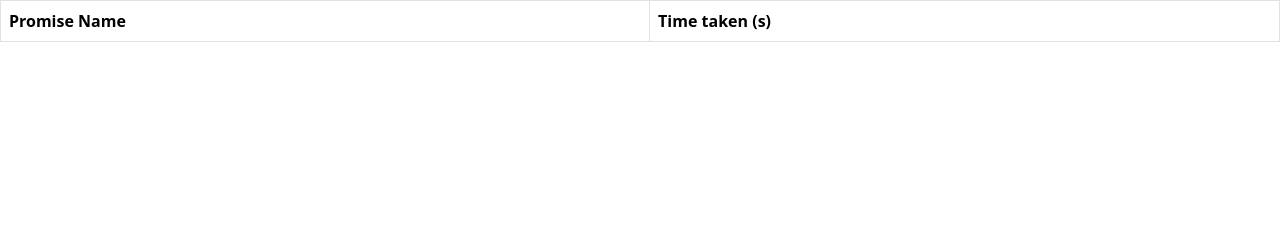
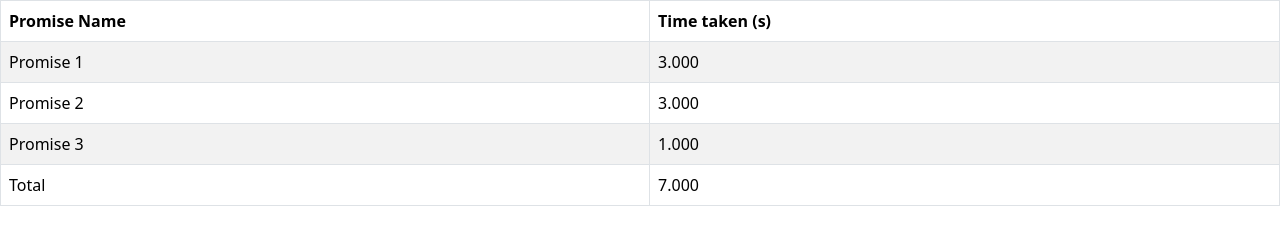
Before and after one commit to acciojob/wait-for-multiple-promises-sachin7con, a website: page main.html in a window 1280 px wide. Drawn offline with nearby package versions, Linux system fonts and the light colour scheme.

Commit message:
created a submission

```diff
--- a/script.js
+++ b/script.js
@@ -1 +1,53 @@
-//your JS code here. If required.
+//SGN your JS code here. If required.
+const randomTime = () => Math.floor(Math.random() * 3 + 1) * 1000;
+
+let promise1 = new Promise((resolve, reject) => {
+    setTimeout(() => {
+        resolve("Promise 1");
+    }, randomTime());
+});
+
+let promise2 = new Promise((resolve, reject) => {
+    setTimeout(() => {
+        resolve("Promise 2");
+    }, randomTime());
+});
+
+let promise3 = new Promise((resolve, reject) => {
+    setTimeout(() => {
+        resolve("Promise 3");
+    }, randomTime());
+});
+
+let arr = [promise1, promise2, promise3];
+let output = document.getElementById('output');
+let rowLoading = document.createElement('tr');
+let textLoading = "Loading. . .";
+let td = document.createElement('td');
+td.colSpan = 2;
+td.textContent = textLoading;
+rowLoading.appendChild(td);
+output.appendChild(rowLoading);
+
+Promise.all(arr)
+    .then((results) => {
+        output.deleteRow(0);
+        let totalTime = 0;
+        results.forEach((result) => {
+            const row = output.insertRow();
+            const col1 = row.insertCell();
+            const col2 = row.insertCell();
+            col1.textContent = result;
+            const timeTaken = randomTime() / 1000; // Storing the random time in a variable
+            col2.textContent = timeTaken.toFixed(3); // Using the stored random time in the calculation
+            totalTime += timeTaken;
+        });
+        const totalRow = output.insertRow();
+        const totalCell1 = totalRow.insertCell();
+        const totalCell2 = totalRow.insertCell();
+        totalCell1.textContent = 'Total';
+        totalCell2.textContent = totalTime.toFixed(3);
+    })
+    .catch((e) => {
+        console.log("Error: ", e);
+    });
--- a/styles.css
+++ b/styles.css
@@ -1 +1 @@
-/*  your css code here. If applicable */
+/*ONS  your css code here. If applicable */
```
Also changed, not shown: main.html (+1 -1 lines).
